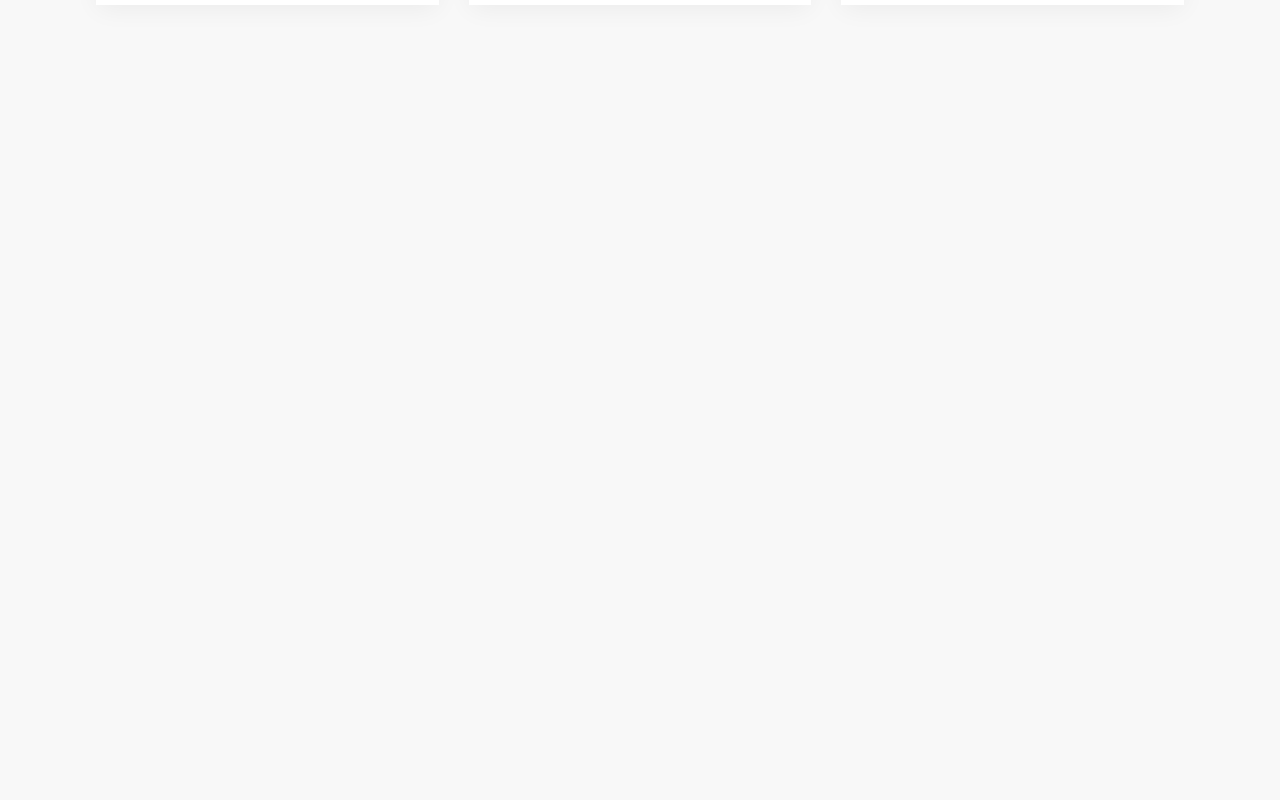
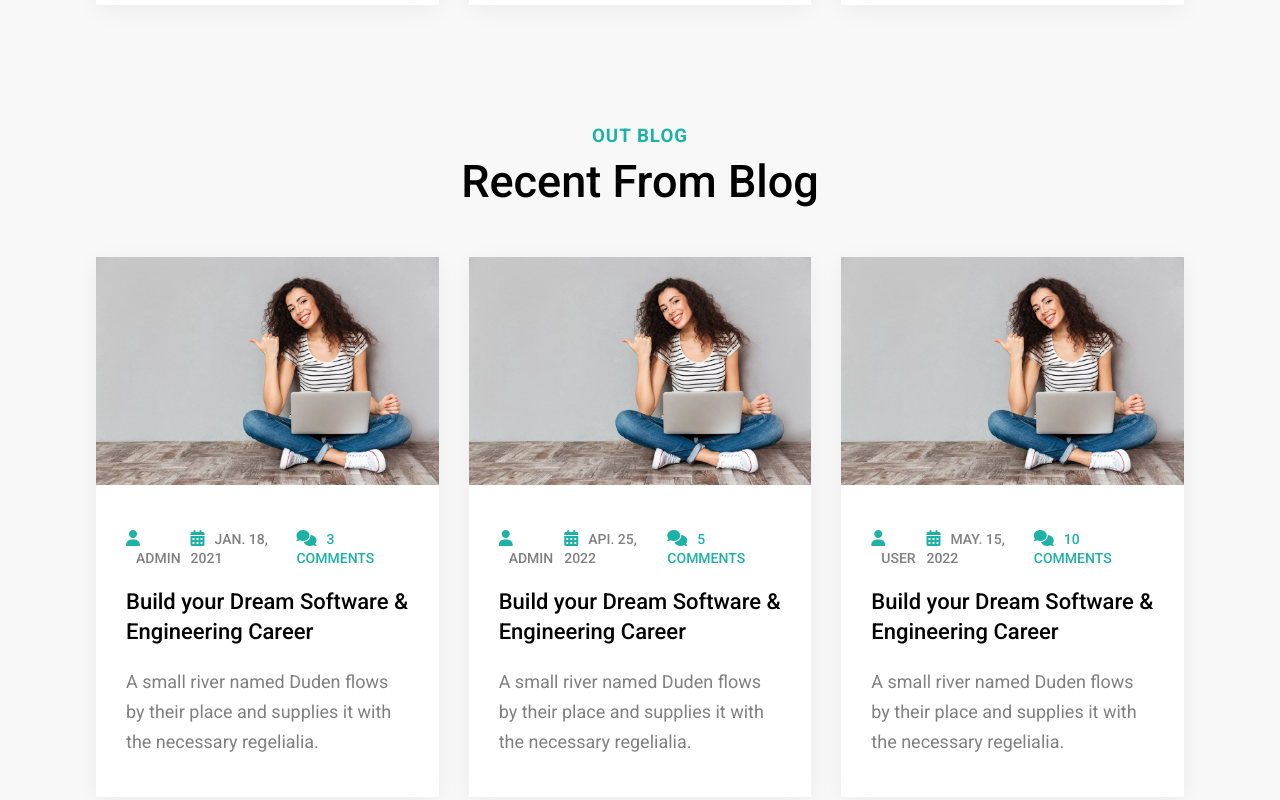
Before and after one commit to Robson-Aires/positivo_tec, a React (Create React App) app: page / in a window 1280 px wide. Shown: the part 4080-4880 px from the top of the page. Before the commit the page ends 4165 px from the top, so only its background shows below. Built offline with nearby package versions, Linux system fonts and the light colour scheme.

Commit message:
a sessão blog section finalizada

```diff
--- a/src/App.js
+++ b/src/App.js
@@ -7,6 +7,7 @@
 import CourseHome from './components/allcourses/CourseHome'
 import Team from './components/team/Team'
 import Price from './components/pricing/Price'
+import Blog from './components/blog/Blog'
 
 const App = () => {
   return (
@@ -19,6 +20,8 @@
       <Route path='/Courses' exact component={CourseHome} />
       <Route path='/team' exact component={Team} />
       <Route path='/pricing' exact component={Price} />
+      <Route path='/journal' exact component={Blog} />
+
 
     </Switch>
   </Router>
--- /dev/null
+++ b/src/components/blog/Blog.jsx
@@ -0,0 +1,19 @@
+import React from 'react'
+import BlogCard from './BlogCard'
+import Back from '../common/back/Back'
+import './blog.css'
+
+const Blog = () => {
+  return (
+    <>
+    <Back title='Blog Posts' />
+    <section className="blog padding">
+       <div className="container grid2">
+       <BlogCard />
+        </div>
+    </section>
+    </>
+  )
+}
+
+export default Blog
--- /dev/null
+++ b/src/components/blog/BlogCard.jsx
@@ -0,0 +1,38 @@
+import React from 'react'
+import './blog.css'
+import { blog } from '../../dummydata'
+import { teamm } from '../../dummydata'
+
+const BlogCard = () => {
+  return (
+    <>
+    {blog.map((val) =>(
+        <div className="items shadow">
+            <div className="img">
+                 <img src={teamm} alt="" />
+            </div>
+            <div className="text">
+              <div className="admin flexSB">
+                <span>
+                  <i className='fa fa-user'></i>
+                  <label htmlFor="">{val.type}</label>
+                </span>
+                <span>
+                  <i className='fa fa-calendar-alt'></i>
+                  <label htmlFor="">{val.date}</label>
+                </span>
+                <span>
+                  <i className='fa fa-comments'></i>
+                  <label htmlFor="">{val.com}</label>
+                </span>
+              </div>
+              <h1>{val.title}</h1>
+              <p>{val.desc}</p>
+           </div>
+        </div>
+    ))}
+    </>
+  )
+}
+
+export default BlogCard
--- /dev/null
+++ b/src/components/blog/blog.css
@@ -0,0 +1,41 @@
+.blog img{
+    width: 100%;
+    height: 100%;
+}
+
+.blog .text{
+    padding: 40px 30px;
+}
+
+.blog h1{
+    font-weight: 500;
+    font-size: 22px;
+    line-height: 30px;
+    margin: 20px 0;
+    transition: 0.5s;
+}
+
+.blog h1:hover{
+    color: #1eb2a6;
+    cursor: pointer;
+}
+
+.blog span{
+    text-transform: uppercase;
+    font-weight: 500;
+    color: #1eb2a6;
+}
+
+.blog span label {
+    margin-left: 10px;
+    color: grey;
+    font-size: 14px;
+}
+
+.blog span:nth-last-child(1) label{
+    color: #1eb2a6;
+}
+
+.blog p{
+    color: grey;
+}
--- /dev/null
+++ b/src/components/home/Hblog.jsx
@@ -0,0 +1,45 @@
+import React from 'react'
+import Title from '../common/title/Title'
+import { blog } from '../../dummydata'
+import { teamm } from '../../dummydata'
+
+const Hblog = () => {
+  return (
+    <>
+        <section className="blog">
+            <div className="container">
+                <Title subtitle='out blog' title='recent from blog' />
+                <div className="grid2">
+                {blog.slice(0,3).map((val) =>(
+        <div className="items shadow">
+            <div className="img">
+                 <img src={teamm} alt="" />
+            </div>
+            <div className="text">
+              <div className="admin flexSB">
+                <span>
+                  <i className='fa fa-user'></i>
+                  <label htmlFor="">{val.type}</label>
+                </span>
+                <span>
+                  <i className='fa fa-calendar-alt'></i>
+                  <label htmlFor="">{val.date}</label>
+                </span>
+                <span>
+                  <i className='fa fa-comments'></i>
+                  <label htmlFor="">{val.com}</label>
+                </span>
+              </div>
+              <h1>{val.title}</h1>
+              <p>{val.desc}</p>
+           </div>
+        </div>
+    ))}
+                </div>
+            </div>
+        </section>
+    </>
+  )
+}
+
+export default Hblog
--- /dev/null
+++ b/src/components/home/Hprice.jsx
@@ -0,0 +1,18 @@
+import React from 'react'
+import Title from '../common/title/Title'
+import PriceCard from '../pricing/PriceCard'
+
+const Hprice = () => {
+  return (
+    <>
+               <section className="hprice padding">
+                <Title subtitle='our pricing' title='pricing & packages' />
+            <div className="price container grid">
+                <PriceCard />
+            </div>
+        </section>
+    </>
+  )
+}
+
+export default Hprice
--- a/src/components/home/home.jsx
+++ b/src/components/home/home.jsx
@@ -3,6 +3,8 @@
 import AboutCard from '../about/AboutCard'
 import Habout from './Habout'
 import Test from './testimonal/Test'
+import Hblog from './Hblog'
+import Hprice from './Hprice'
 
 const home = () => {
   return (
@@ -11,6 +13,8 @@
         <AboutCard />
         <Habout />
         <Test />
+        <Hblog />
+        <Hprice />
     </>
   )
 }
```
